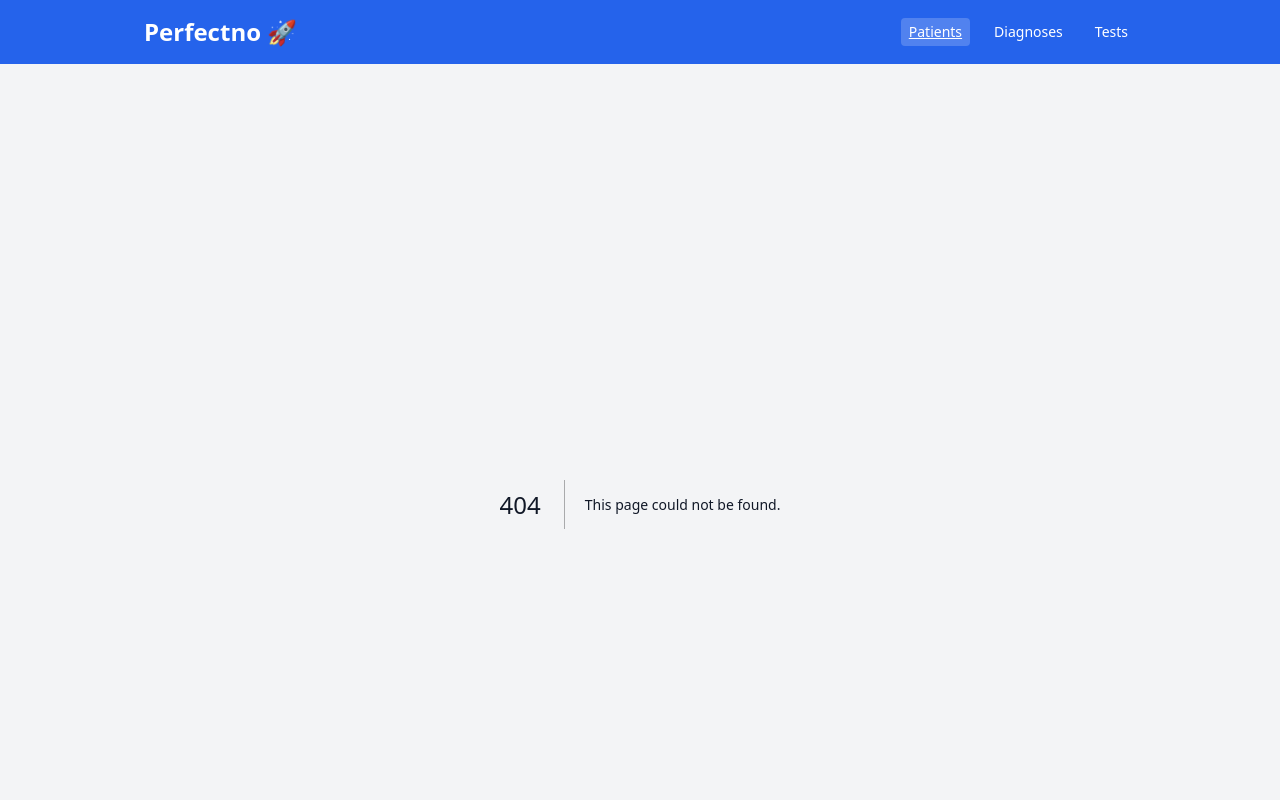
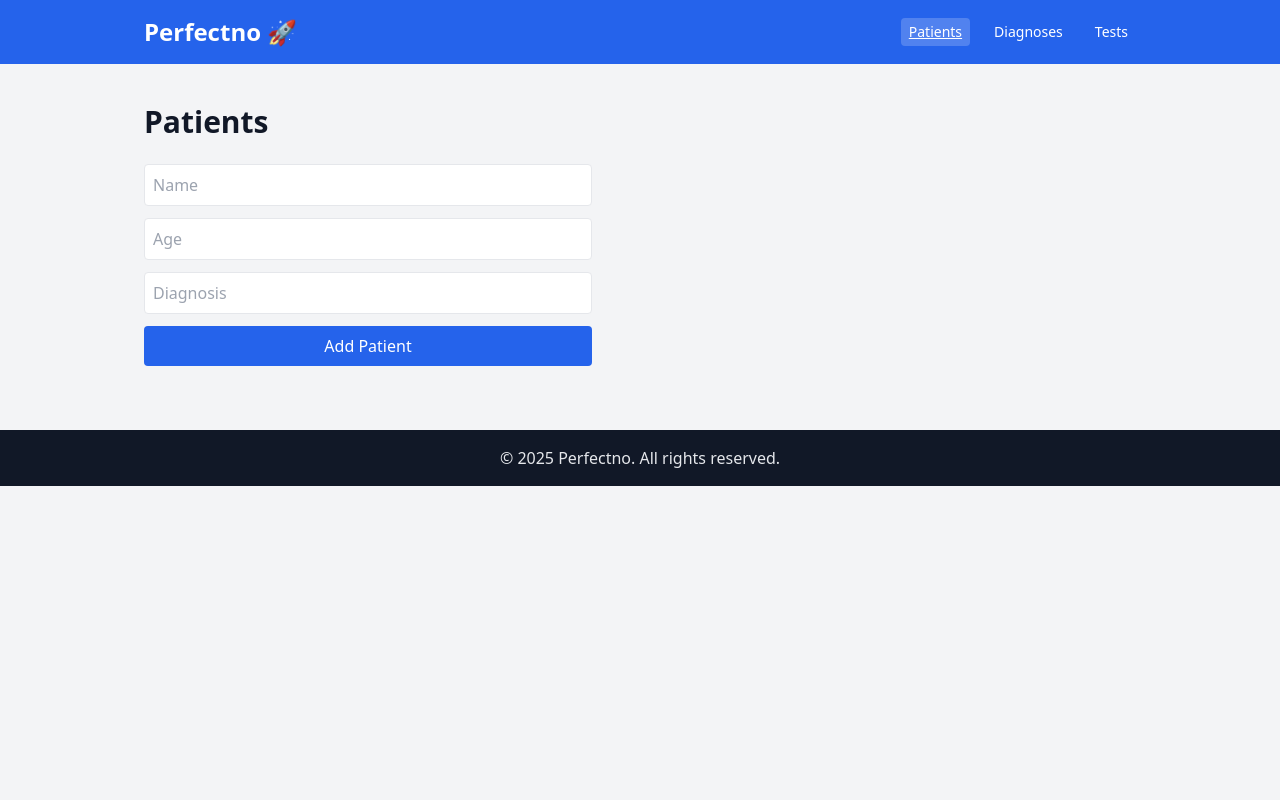
Before and after one commit to 230631040-maker/drkostadinov, a Next.js app: page /patients in a window 1280 px wide. Before the commit this address had no page. Shown: the top 800 px of the page. Built offline with nearby package versions, Linux system fonts and the light colour scheme.

Commit message:
Create page.js

```diff
--- /dev/null
+++ b/app/patients/page.js
@@ -0,0 +1,55 @@
+"use client";
+import { useState } from "react";
+
+export default function Patients() {
+  const [patients, setPatients] = useState([]);
+  const [form, setForm] = useState({ name: "", age: "", diagnosis: "" });
+
+  function handleSubmit(e) {
+    e.preventDefault();
+    if (!form.name || !form.age || !form.diagnosis) return;
+    setPatients([...patients, { ...form, id: Date.now() }]);
+    setForm({ name: "", age: "", diagnosis: "" });
+  }
+
+  return (
+    <section className="grid gap-6">
+      <h2 className="text-3xl font-bold">Patients</h2>
+
+      <form onSubmit={handleSubmit} className="grid gap-3 max-w-md">
+        <input
+          className="border rounded p-2"
+          placeholder="Name"
+          value={form.name}
+          onChange={(e) => setForm({ ...form, name: e.target.value })}
+        />
+        <input
+          className="border rounded p-2"
+          placeholder="Age"
+          type="number"
+          value={form.age}
+          onChange={(e) => setForm({ ...form, age: e.target.value })}
+        />
+        <input
+          className="border rounded p-2"
+          placeholder="Diagnosis"
+          value={form.diagnosis}
+          onChange={(e) => setForm({ ...form, diagnosis: e.target.value })}
+        />
+        <button className="bg-blue-600 text-white px-4 py-2 rounded">
+          Add Patient
+        </button>
+      </form>
+
+      <div className="grid gap-3">
+        {patients.map((p) => (
+          <div key={p.id} className="rounded-xl bg-white p-4 shadow">
+            <p><strong>Name:</strong> {p.name}</p>
+            <p><strong>Age:</strong> {p.age}</p>
+            <p><strong>Diagnosis:</strong> {p.diagnosis}</p>
+          </div>
+        ))}
+      </div>
+    </section>
+  );
+}
```
